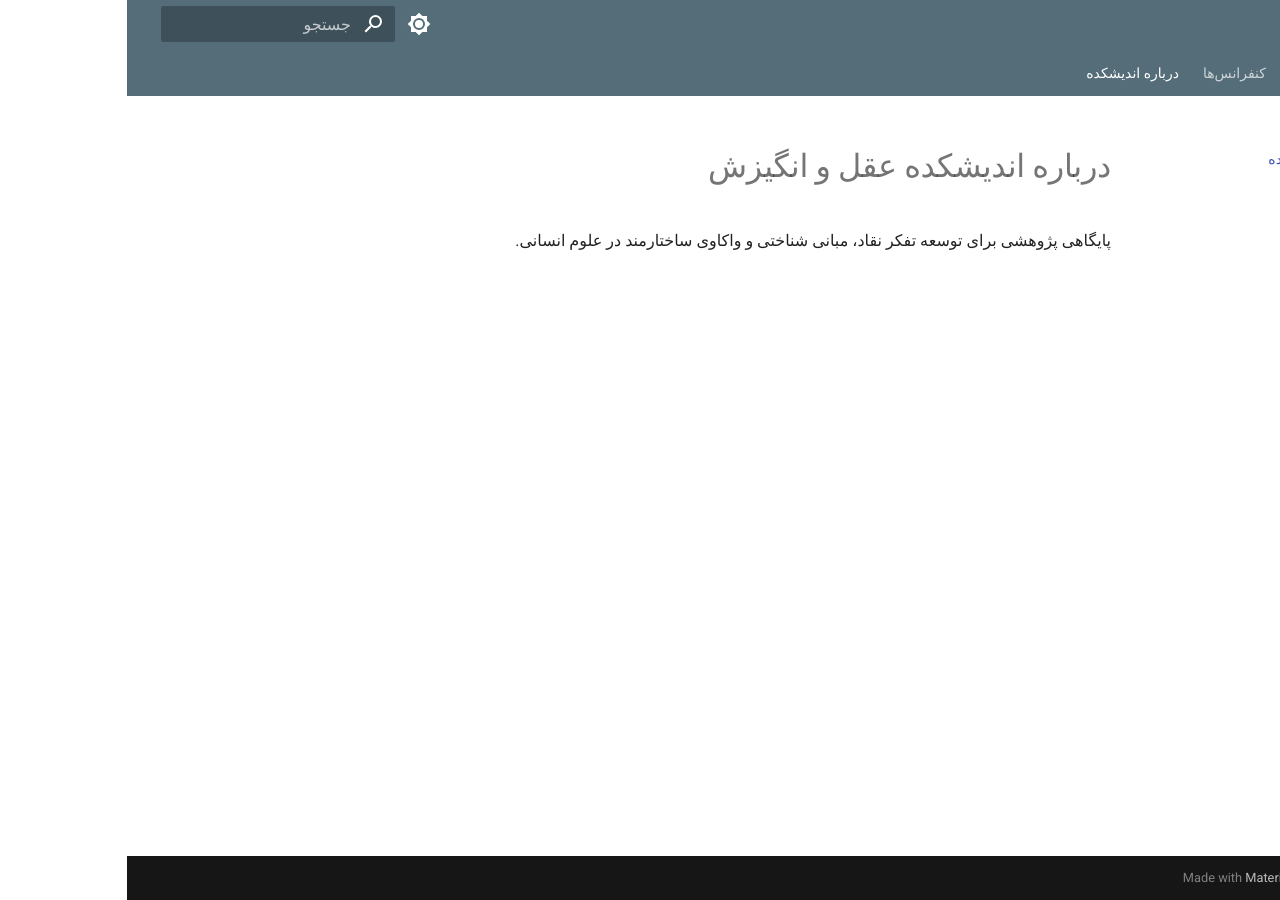
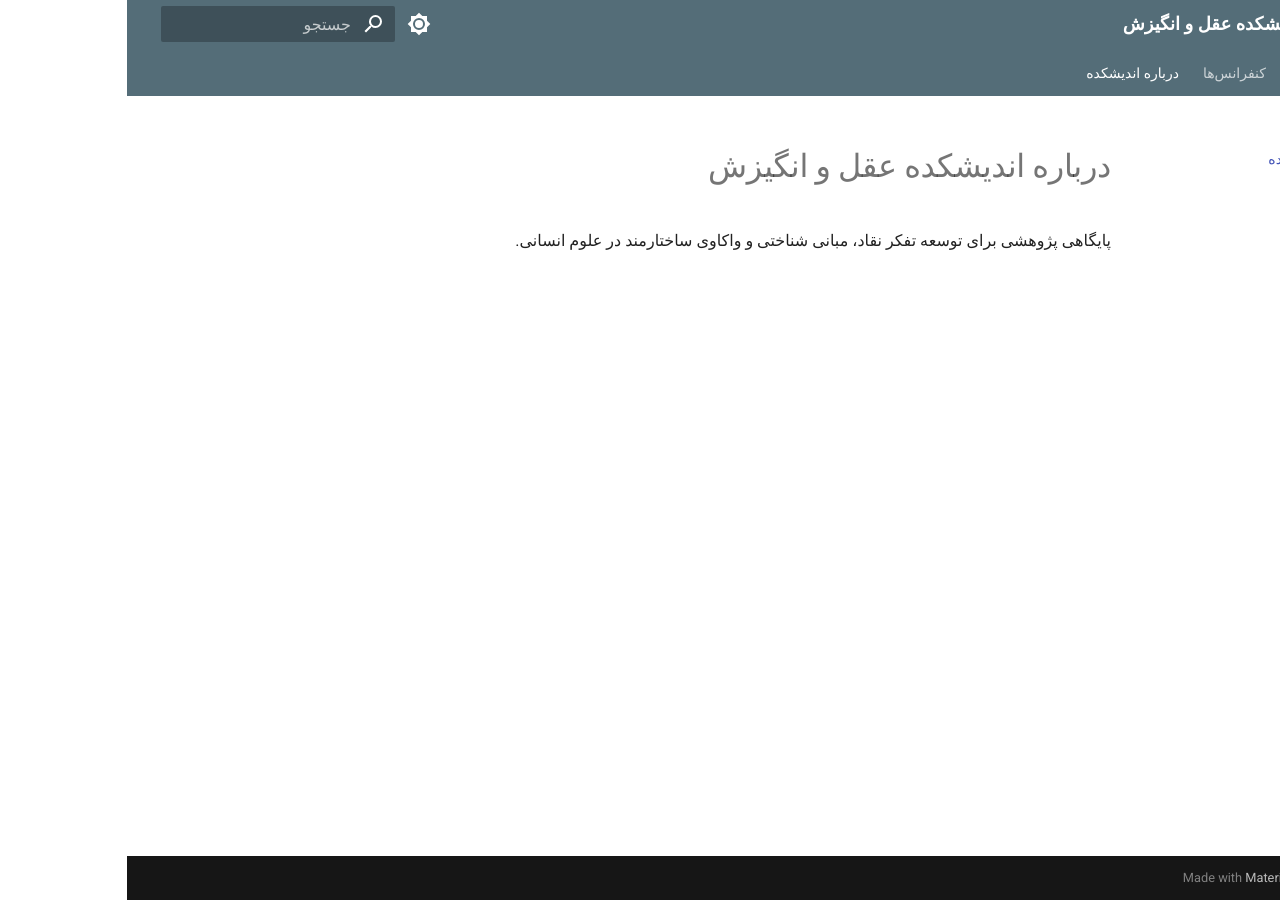
Before and after one commit to mta-conferences/mta-conferences.github.io, an MkDocs documentation site: the page built from docs/about.md, in a window 1280 px wide. Built offline with MkDocs 1.6.1 and Material for MkDocs 9.7.7, drawn with Linux system fonts in a browser that asks for light colours; part of the change alters nothing that is shown.

Commit message:
Fix site_name key in mkdocs.yml

```diff
--- a/mkdocs.yml
+++ b/mkdocs.yml
@@ -1,8 +1,7 @@
-heresite_name: اندیشکده عقل و انگیزش
+site_name: اندیشکده عقل و انگیزش
 site_description: Institute of Cognition & Motive
 site_author: اندیشکده عقل و انگیزش
 site_url: https://aqloangizeh.ir
-
 theme:
   name: material
   language: fa
@@ -25,7 +24,6 @@ theme:
     - navigation.tabs
     - search.suggest
     - search.highlight
-
 nav:
   - صفحه اصلی: index.md
   - کنفرانس‌ها:
```
